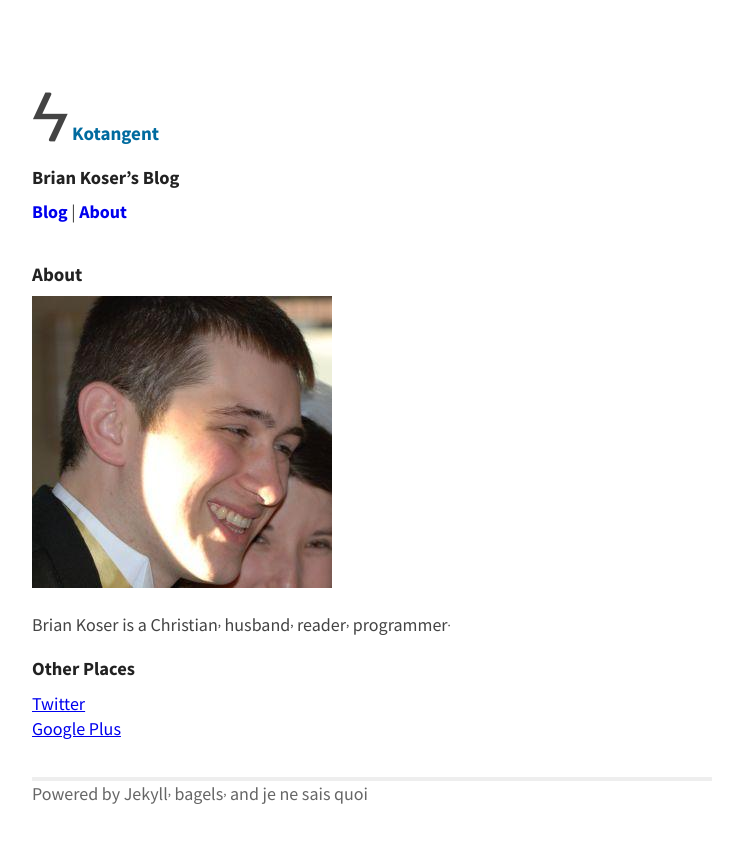
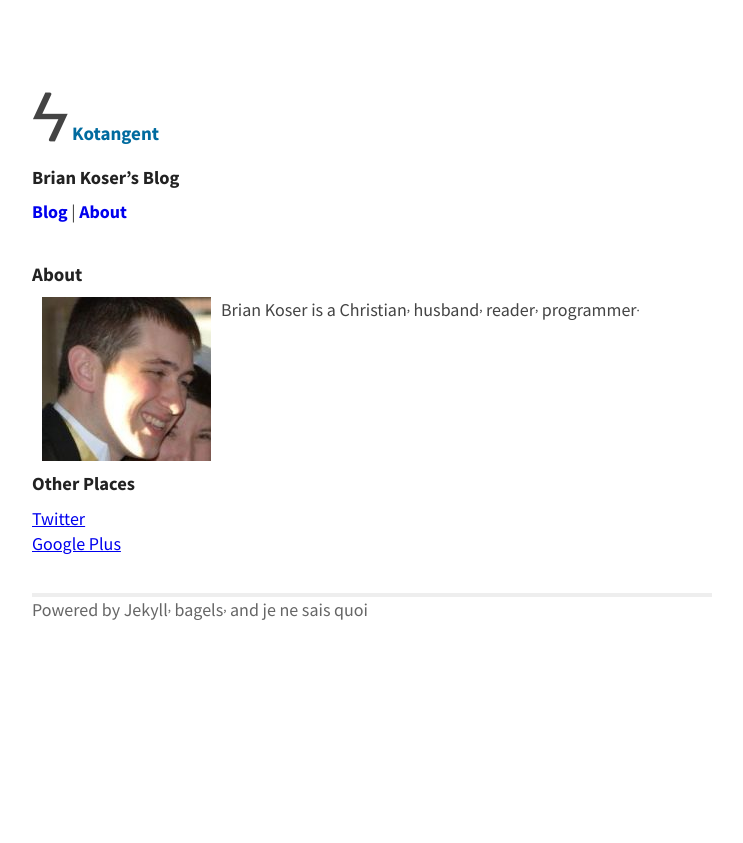
Before and after one commit to briankoser/kotangent-jekyll, a Jekyll site: the page built from about/index.html, in a window 1280 px wide. Shown: the top 843 px of the page, without its empty margins (268-1011 px from the left). Built offline with Jekyll 4.4.1, drawn with Linux system fonts in a browser that asks for light colours; Markdown is read by kramdown in place of the engine named in the settings.

Commit message:
Improve About page
Shrunk photo, using modified OOCSS media object styles
(http://www.stubbornella.org/content/2010/06/25/the-media-object-saves-hundreds-of-lines-of-code/)

```diff
--- a/about/index.html
+++ b/about/index.html
@@ -4,10 +4,11 @@ title: About Brian Koser
 ---
 
 <h1>About</h1>
-
-<div>
-    <img src="/images/BrianKoser.jpg" alt="Photo of Brian Koser" />
-    <p>Brian Koser is a Christian, husband, reader, programmer.</p>
+<div class="media">
+    <img src="/images/BrianKoser.jpg" alt="Photo of Brian Koser" class="" />
+    <div class="bd">
+        Brian Koser is a Christian, husband, reader, programmer.
+    </div>
 </div>
 
 <h2>Other Places</h2>
--- a/css/main.css
+++ b/css/main.css
@@ -256,6 +256,18 @@ hr {
 
 }
 
+.media {
+    margin: 10px;
+}
+.media, .bd {
+    overflow: hidden;
+}
+.media img {
+    display: block;
+    float: left;
+    margin-right: 10px;
+}
+
 .small-caps {
     -webkit-font-feature-settings: 'smcp';
        -moz-font-feature-settings: 'smcp';
```
Also changed, not shown: images/BrianKoser.jpg.
